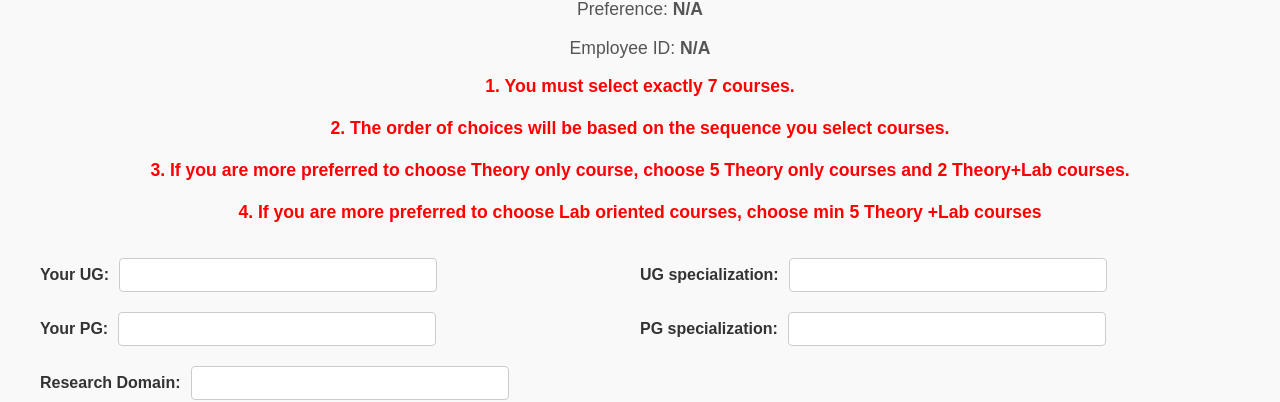
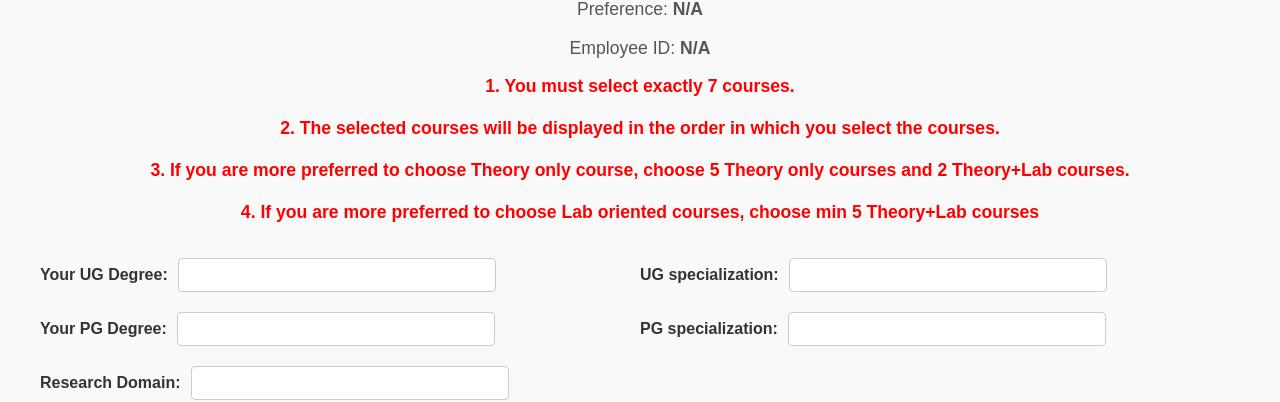
Before and after one commit to scopecc/faculty_selection, a React (Create React App) app in the folder frontend/: page /course-selection in a window 1280 px wide. Shown: the part 274-676 px from the top of the page. Built offline with nearby package versions, Linux system fonts and the light colour scheme; no server answers.

Commit message:
2nd point changed in instructions

```diff
--- a/frontend/src/components/CourseSelection.js
+++ b/frontend/src/components/CourseSelection.js
@@ -213,13 +213,13 @@ useEffect(() => {
       <p className="faculty-details" style={{fontSize:"45px"}}>Welcome,<strong style={{fontSize:"45px"}}>{facultyName || "N/A"}</strong></p>
       <p className="faculty-details">Preference: <strong>{preference || "N/A"}</strong></p>
       <p className="faculty-details">Employee ID: <strong>{empId || "N/A"}</strong></p>
-      <p className="faculty-details" style={{color:"red"}}><strong>1. You must select exactly {maxCourses} courses.<br></br><br></br>2. The order of choices will be based on the sequence you select courses.<br></br><br></br>3. If you are more preferred to choose Theory only course, choose 5 Theory only courses and 2 Theory+Lab courses.
-      <br></br><br></br>4. If you are more preferred to choose Lab oriented courses, choose min 5 Theory +Lab courses      </strong></p>
+      <p className="faculty-details" style={{color:"red"}}><strong>1. You must select exactly {maxCourses} courses.<br></br><br></br>2. The selected courses will be displayed in the order in which you select the courses.<br></br><br></br>3. If you are more preferred to choose Theory only course, choose 5 Theory only courses and 2 Theory+Lab courses.
+      <br></br><br></br>4. If you are more preferred to choose Lab oriented courses, choose min 5 Theory+Lab courses      </strong></p>
 
       <div className="input-fields" style={{ padding: "20px" }}>
         <div style={{ display: "flex", width: "100%" }}>
           <label style={{ width: "50%" }}>
-            Your UG:
+            Your UG Degree:
             <input
               type="text"
               value={ug}
@@ -242,7 +242,7 @@ useEffect(() => {
 
         <div style={{ display: "flex", width: "100%" }}>
           <label style={{ width: "50%" }}>
-            Your PG:
+            Your PG Degree:
             <input
               type="text"
               value={pg}
```
